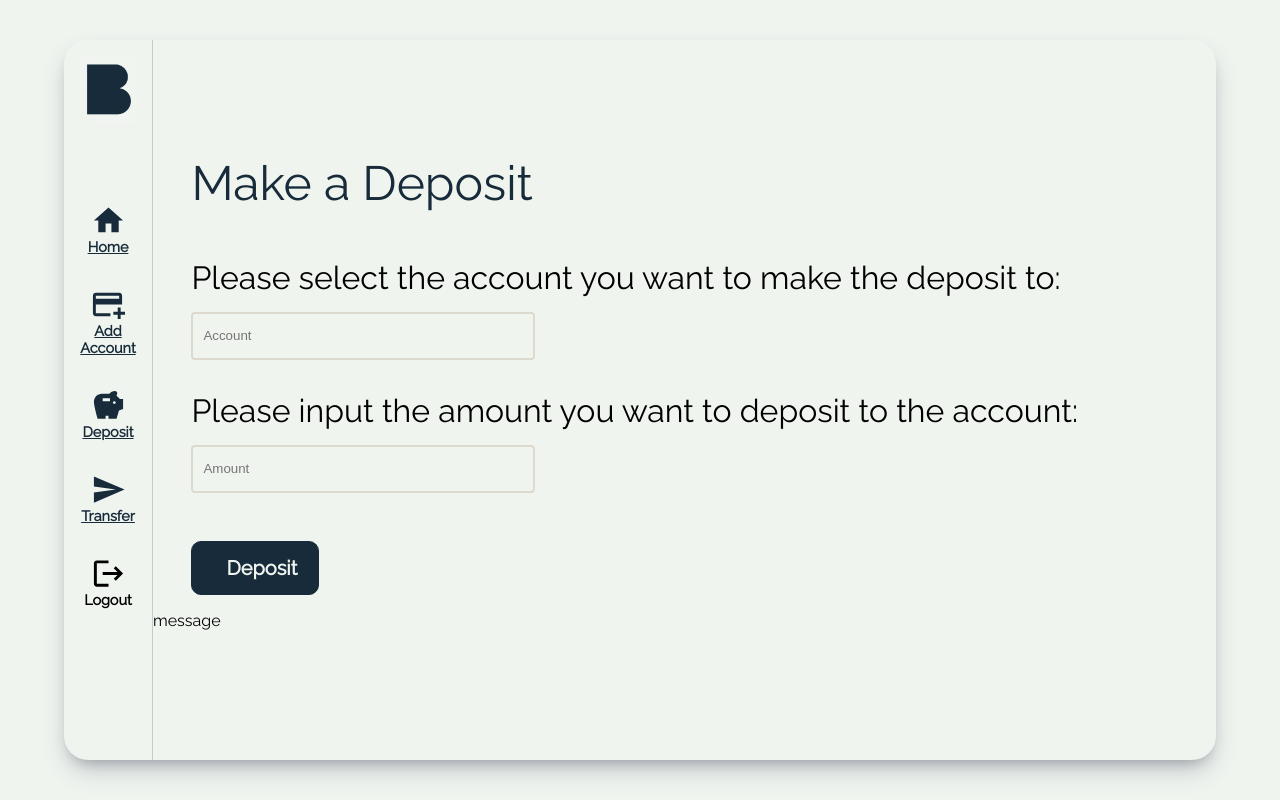
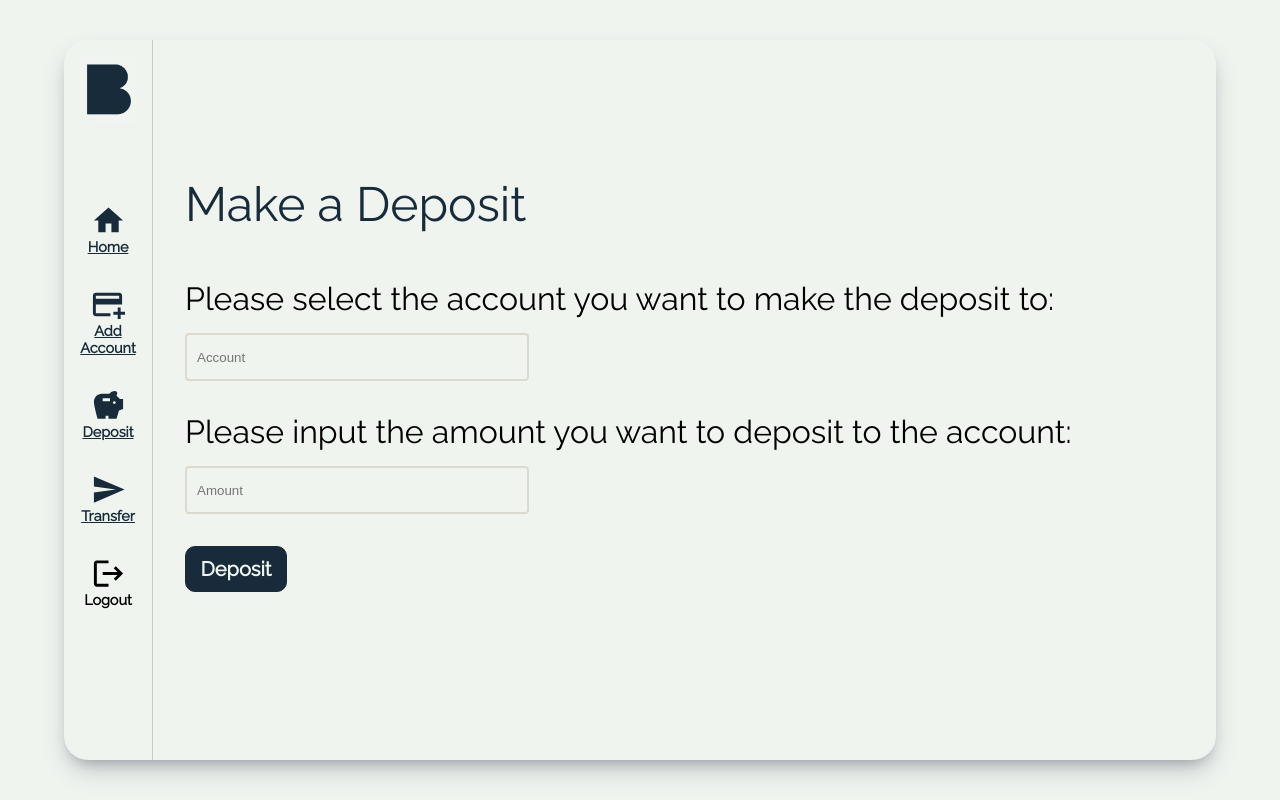
Before and after one commit to Dap20040812/Bank-Frontend, a React (Create React App) app: page /deposit in a window 1280 px wide. Built offline with nearby package versions, Linux system fonts and the light colour scheme; the HTML template or start-up script is replaced by a standard one.

Commit message:
update docker-compose

```diff
--- a/src/App.js
+++ b/src/App.js
@@ -12,8 +12,8 @@ function App() {
     <div className="main" >
       <BrowserRouter>
         <Routes>
+          <Route default path = '/login' element = {<Login />} />
           <Route path = '/' element = {<Home />} />
-          <Route path = '/login' element = {<Login />} />
           <Route path = '/createaccount' element = {<CreateAccount />} />
           <Route path = '/deposit' element = {<Deposit />} />
           <Route path = '/transfer' element = {<Transfer />} />
--- a/src/components/Deposit.js
+++ b/src/components/Deposit.js
@@ -24,6 +24,8 @@ function Deposit() {
         depositAmount: amount
       }).then((response) => {
         setMessage(response.data);
+      }).catch((error) =>{
+        setMessage("No se puedo completar la transaccion")
       });
     }
 
@@ -43,7 +45,7 @@ function Deposit() {
                 {errorMessage && <ErrorMessage>{errorMessage}</ErrorMessage>}
                 <AmountInput placeholder='Amount' value={amount} onChange={(e) => setAmount(e.target.value)} />
                 <DepositButton onClick={handleSubmit}>Deposit</DepositButton>
-                <p>message</p>
+                <p>{message}</p>
             </DepositWrapper>
         </Wrapper>
     </Container>
@@ -76,11 +78,12 @@ const DepositWrapper = styled.div `
     display: flex;
     flex-direction: column;
     justify-content: center;
+    margin-left: 2em;
 `
 
 const Title = styled.div `
     font-size: 6vh;
-    margin: 0 0 6vh 3vw;
+    margin: 0 0 6vh 0;
     color: #172B3A;
 `
 
@@ -92,7 +95,7 @@ const AccountInput = styled.input `
     border: 2px solid #DDDACD;
     outline: none;
     border-radius: 4px;
-    margin: 2vh 0 4vh 3vw;
+    margin: 2vh 0 4vh 0;
 `
 
 const AmountInput = styled.input `
@@ -103,7 +106,7 @@ const AmountInput = styled.input `
     border: 2px solid #DDDACD;
     outline: none;
     border-radius: 4px;
-    margin: 2vh 0 4vh 3vw;
+    margin: 2vh 0 4vh 0;
 `
 
 const ErrorMessage = styled.div `
@@ -115,12 +118,10 @@ const ErrorMessage = styled.div `
 `
 
 const AccountTitle = styled.div `
-    margin-left: 3vw;
     font-size: 4vh;
 `
 
 const AmountTitle = styled.div `
-    margin-left: 3vw;
     font-size: 4vh;
 `
 
@@ -130,13 +131,14 @@ const DepositButton = styled.div `
   cursor: pointer;
   text-align: center;
   transition: all 0.2s ease-in;
+  align-items: center;
+  justify-content: center;
   position: relative;
   overflow: hidden;
   z-index: 1;
   color: #F0F4EF;
-  padding: 0.7em 1.7em;
-  margin: 2vh 0 0 3vw;
-  width: 4.5vw;
+  padding: 0.5em;
+  width: 4em;
   font-size: 2.5vh;
   font-weight: 600;
   border-radius: 0.5em;
--- a/src/components/Login.js
+++ b/src/components/Login.js
@@ -32,6 +32,8 @@ function Login() {
           password: password
         }).then((response) => {
           setUser(response.data);
+        }).catch((error)=>{
+          setErrorMessage("No se pudo completar la acción")
         });
 
         if(user != null)
@@ -64,9 +66,13 @@ function Login() {
     }).then((response) => {
       setUser(response.data);
       console.log(response.data)
+    }).catch((error)=>{
+      setErrorMessage("No se pudo completar la acción")
     });
-    if(user.document !== 0 && user.document !== null)
+    console.log(user)
+    if(user !== undefined && user.document !== 0 && user.document !== null)
       {
+        console.log(user)
         dispatch(setUserLogin({
           name: user.name,
           lastName: user.lastName,
--- a/src/components/Transfer.js
+++ b/src/components/Transfer.js
@@ -40,7 +40,7 @@ function Transfer() {
       }).then((response) => {
         setMessage(response.data);
       }).catch((error) => {
-        setMessage("Error")
+        setMessage("No se puedo completar la transaccion")
       });
     }
 
@@ -92,16 +92,16 @@ const TransferWrapper = styled.div `
     display: flex;
     flex-direction: column;
     justify-content: center;
+    margin-left: 2em;
 `
 
 const Title = styled.div `
     font-size: 6vh;
-    margin: 0 0 6vh 3vw;
+    margin: 0 0 6vh 0;
     color: #172B3A;
 `
 
 const AccountTitle = styled.div `
-    margin-left: 3vw;
     font-size: 4vh;
 `
 
@@ -113,7 +113,7 @@ const AccountInput = styled.input `
     border: 2px solid #DDDACD;
     outline: none;
     border-radius: 4px;
-    margin: 2vh 0 4vh 3vw;
+    margin: 2vh 0 4vh 0;
 `
 
 const AmountInput = styled.input `
@@ -124,14 +124,13 @@ const AmountInput = styled.input `
     border: 2px solid #DDDACD;
     outline: none;
     border-radius: 4px;
-    margin: 2vh 0 4vh 3vw;
+    margin: 2vh 0 4vh 0;
 `
 
 const ErrorMessage = styled.div `
   color: red;
   font-size: 2.25vh;
   align-self: flex-start;
-  margin-left: 3vw;
   margin-top: 2vh;
 `
 
@@ -145,16 +144,17 @@ const TransferButton = styled.div `
   overflow: hidden;
   z-index: 1;
   color: #F0F4EF;
-  padding: 0.7em 1.7em;
-  margin: 2vh 0 0 3vw;
-  width: 4.5vw;
+  padding: 1em;
+  width: 5em;
   font-size: 2.5vh;
   font-weight: 600;
   border-radius: 0.5em;
   background: #172B3A;
+  align-items: center;
   border: 1px solid #172B3A;
   box-shadow: 4px 4px 10px #F0F4EF,
              -2px -2px 5px #F0F4EF;
+
 
   &:before {
     content: "";
```
Also changed, not shown: docker-compose.yml (+7 -3 lines), 1 other file (tests, documents, lock files or other folders).
